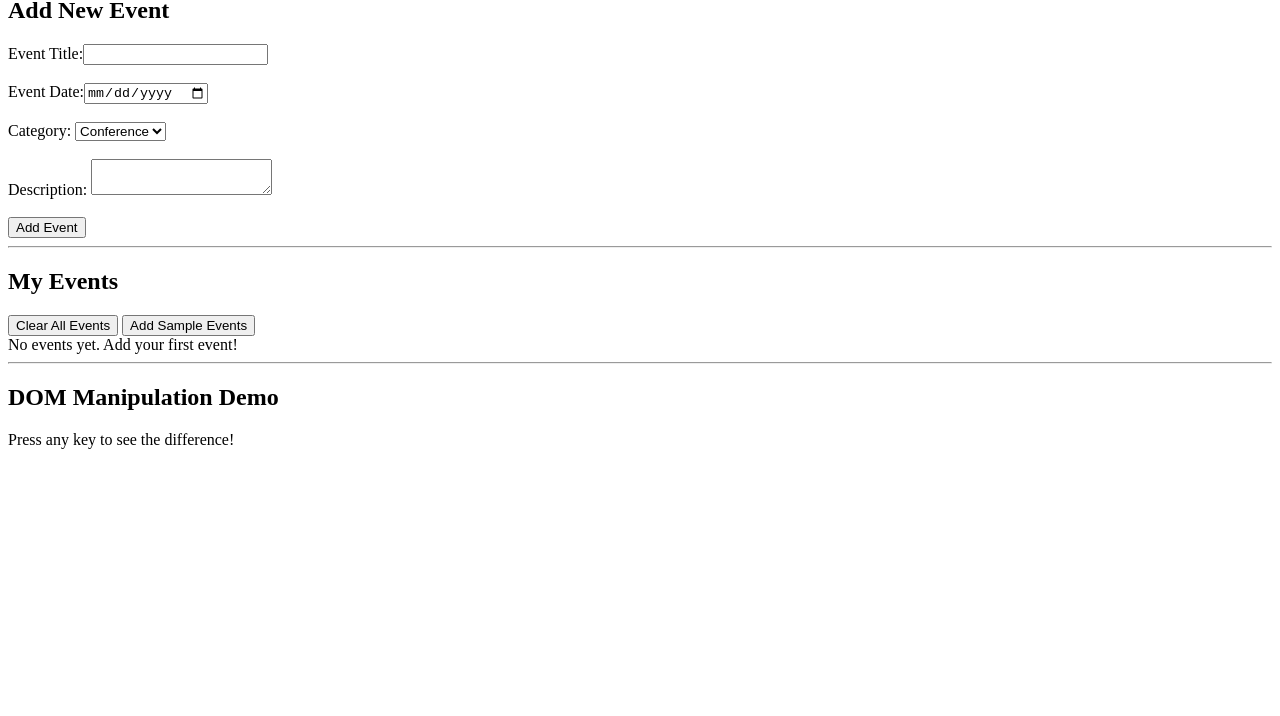
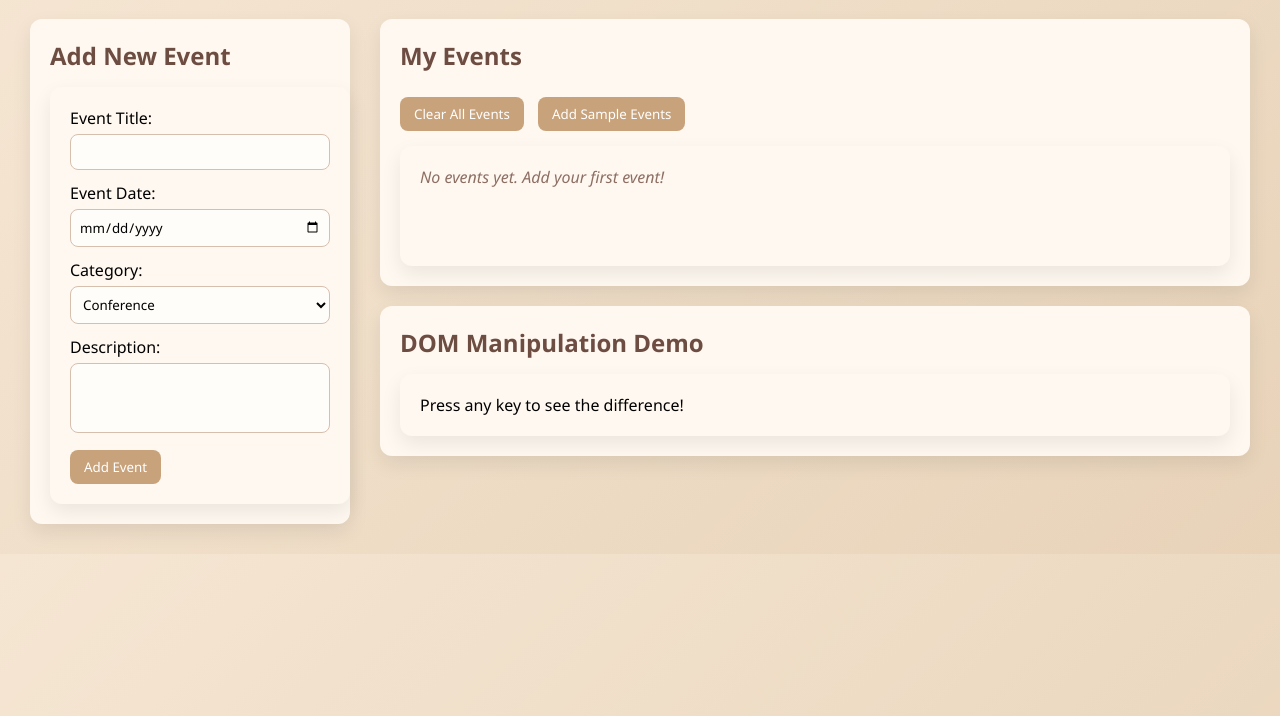
Before and after one commit to harshitasaini631-cyber/Javascript-assignment-1, a plain HTML site: page index.html in a window 1280 px wide. Shown: the part 84-800 px from the top of the page. Drawn offline with Linux system fonts and the light colour scheme.

Commit message:
Updated div conatiner in index.html

```diff
--- a/index.html
+++ b/index.html
@@ -2,21 +2,32 @@
 <html lang="en">
 <head>
     <meta charset="UTF-8">
-    <meta name="viewport" content="width=device-width, initial-scale=1.0">
-    <title>Smart dashboard</title>
+    <title>Smart Event Dashboard</title>
+    <link rel="stylesheet" href="style.css">
 </head>
 <body>
+
     <h1>🎯 Smart Event Dashboard</h1>
 
-    <!-- Add Event Form -->
+    <div class="dashboard">
+
+
+        <div class="left">
+
+
+            <div class="card">
                 <h2>Add New Event</h2>
                 <form id="eventForm">
-        <label>Event Title:<input type="text" id="eventTitle" required></label>
-        <br><br>
-        <label>Event Date:<input type="date" id="eventDate" required></label>
-        <br><br>
-        <label>
-            Category:
+
+                    <label>Event Title:
+                        <input type="text" id="eventTitle" required>
+                    </label>
+
+                    <label>Event Date:
+                        <input type="date" id="eventDate" required>
+                    </label>
+
+                    <label>Category:
                         <select id="eventCategory" required>
                             <option value="Conference">Conference</option>
                             <option value="Workshop">Workshop</option>
@@ -25,33 +36,49 @@
                             <option value="Social">Social</option>
                         </select>
                     </label>
-        <br><br>
-        <label>
-            Description:
+
+                    <label>Description:
                         <textarea id="eventDescription" required></textarea>
                     </label>
-        <br><br>
+
                     <button type="submit">Add Event</button>
                 </form>
+            </div>
 
-    <hr>
-    <!-- Events Section -->
+        </div>
+
+
+        <div class="right">
+
+
+            <div class="card">
                 <h2>My Events</h2>
 
+                <div class="button-group">
                     <button id="clearAllBtn">Clear All Events</button>
                     <button id="addSampleBtn">Add Sample Events</button>
+                </div>
 
                 <div id="eventContainer">
-        <div class="empty-state">No events yet. Add your first event!</div>
+                    <div class="empty-state">
+                        No events yet. Add your first event!
                     </div>
-    <hr>
-    <!-- DOM Demo -->
+                </div>
+            </div>
+
+
+            <div class="card">
                 <h2>DOM Manipulation Demo</h2>
-
                 <div id="demoContent">
                     Press any key to see the difference!
                 </div>
+            </div>
+
+        </div>
+
+    </div>
 
     <script src="script.js"></script>
+
 </body>
 </html>
```
Lines whose indentation alone changed are shown as unchanged.
